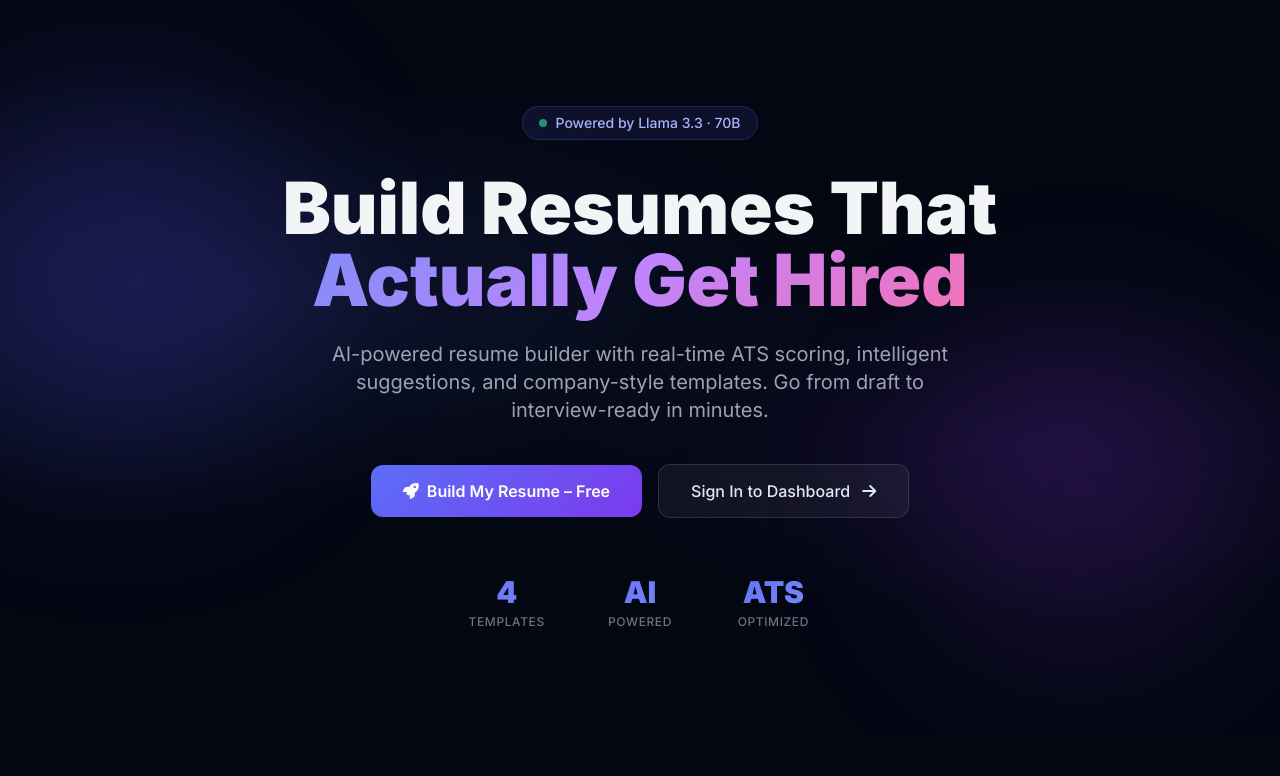
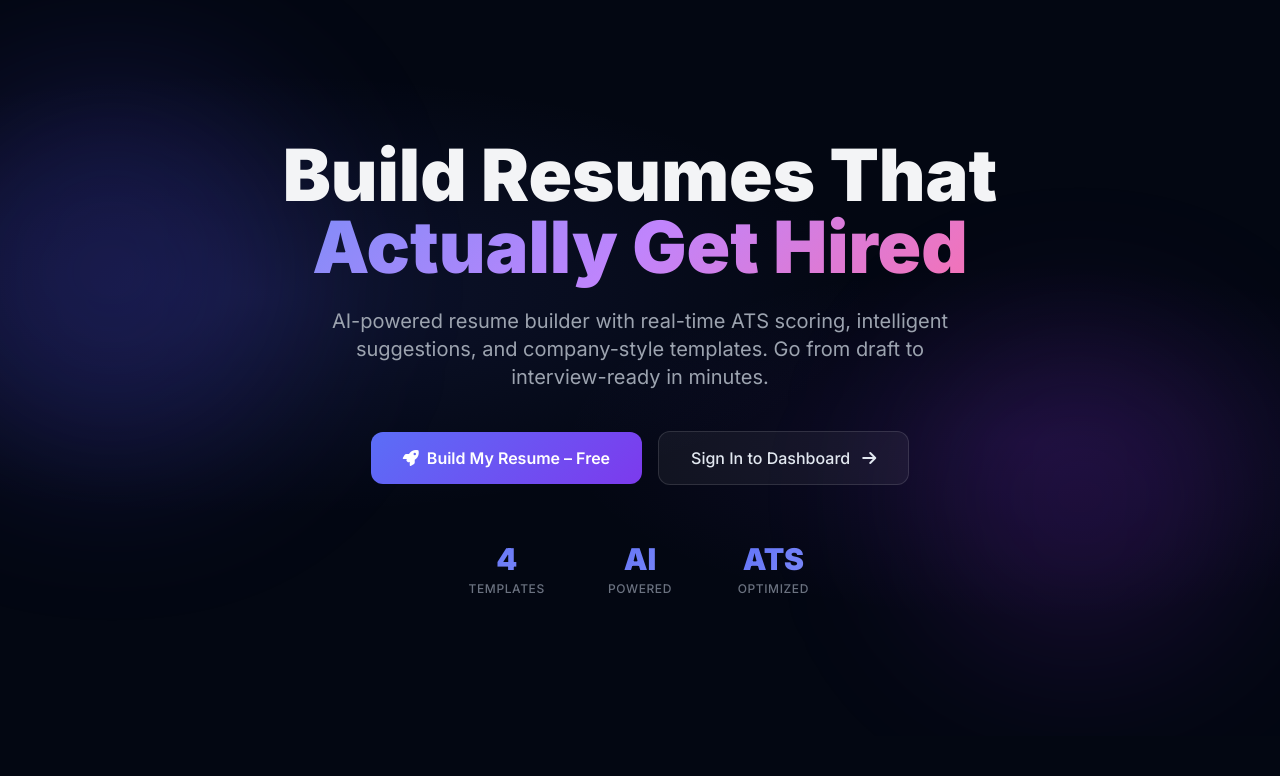
Before and after one commit to mohansaini79/AI_Based_Builder, a Flask app: page / in a window 1280 px wide. Shown: the part 65-841 px from the top of the page. Run offline with Flask 3, Linux system fonts and the light colour scheme; some libraries are stand-ins or nearby versions.

Commit message:
Remove powered by section from landing page
Removed the 'Powered by Llama 3.3 · 70B' section from the landing page.

```diff
--- a/templates/landing.html
+++ b/templates/landing.html
@@ -24,10 +24,7 @@
 
   <div class="max-w-7xl mx-auto px-4 sm:px-6 lg:px-8 py-16 sm:py-20 relative z-10 w-full">
     <div class="text-center max-w-4xl mx-auto">
-      <div class="inline-flex items-center gap-2 px-4 py-1.5 bg-indigo-500/10 border border-indigo-500/25 rounded-full text-sm text-indigo-300 font-medium mb-8">
-        <span class="w-2 h-2 bg-emerald-400 rounded-full animate-pulse-slow"></span>
-        Powered by Llama 3.3 · 70B
-      </div>
+
       <h1 class="text-4xl sm:text-6xl lg:text-7xl font-black leading-tight mb-6">
         Build Resumes That<br/>
         <span class="gradient-text">Actually Get Hired</span>
```
